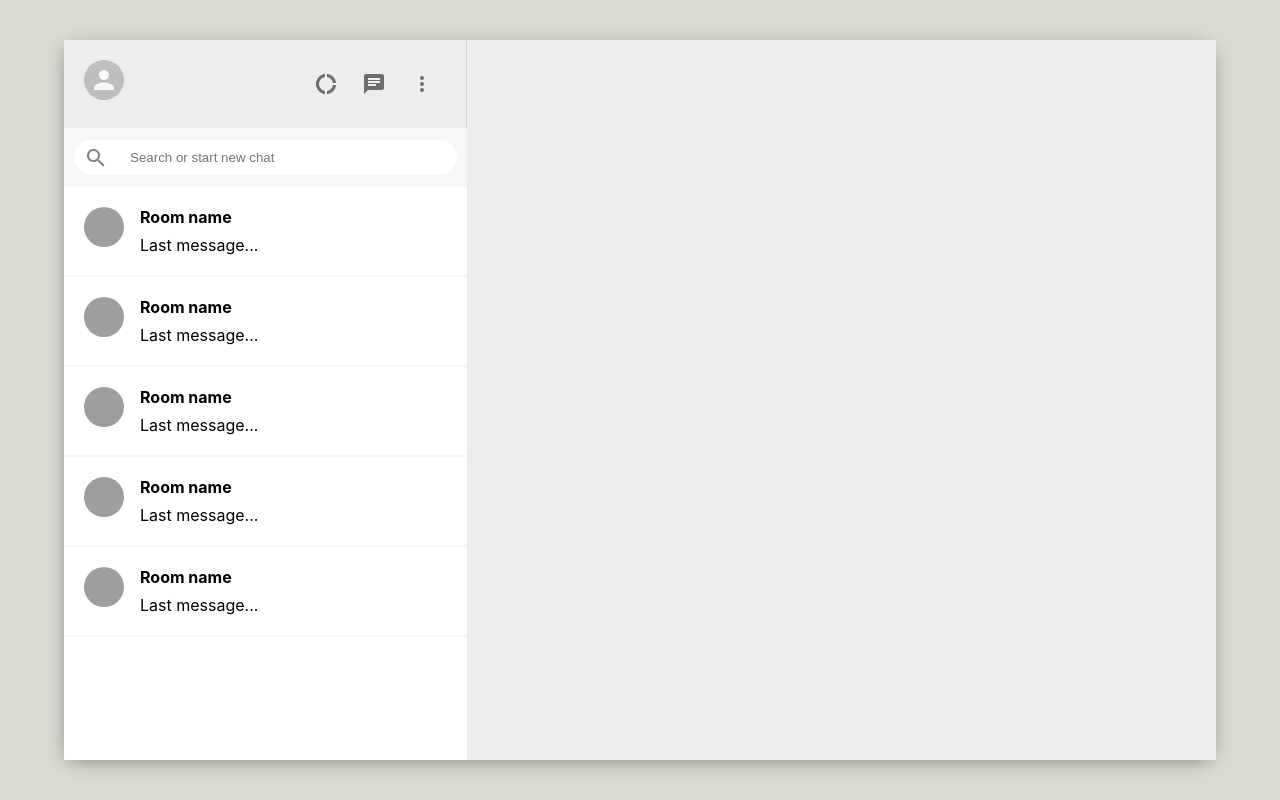
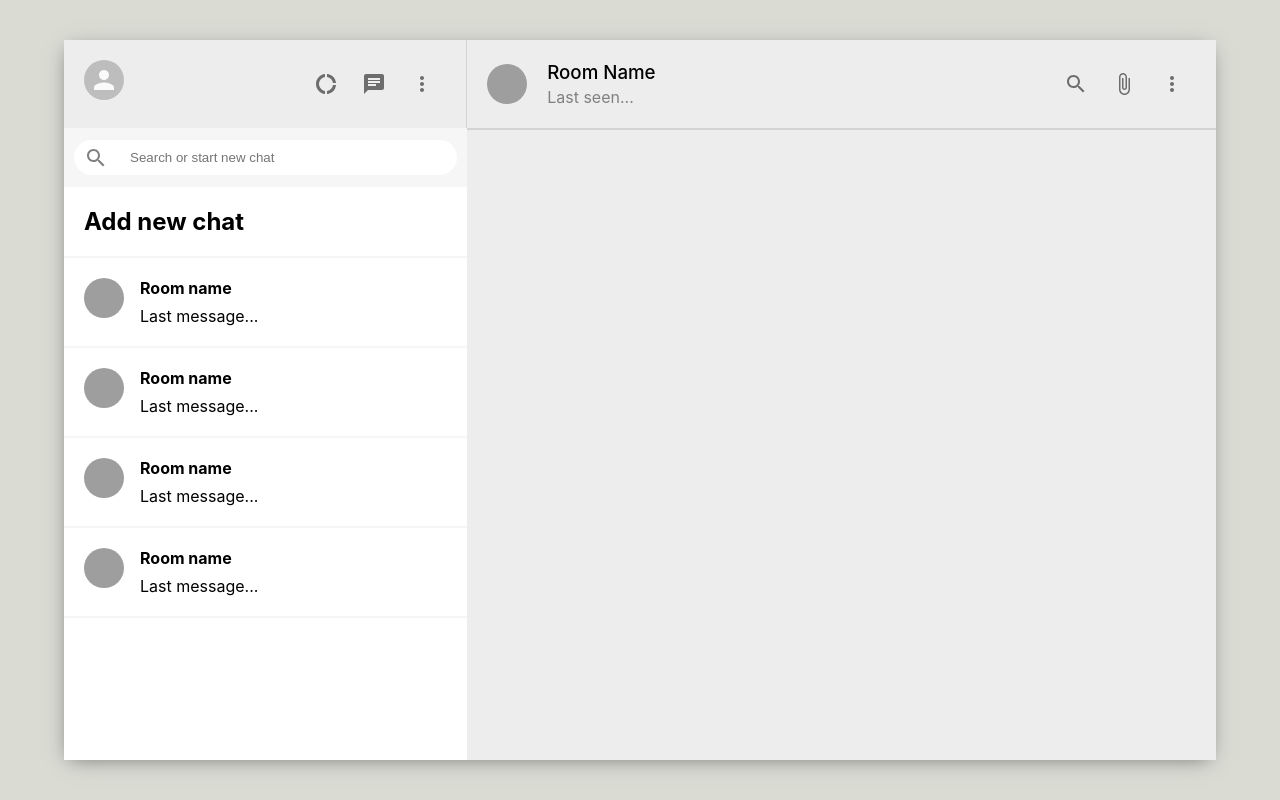
Before and after one commit to WaweruMwangiD/WhatsApp-clone, a React (Create React App) app: page / in a window 1280 px wide. Built offline with nearby package versions, Linux system fonts and the light colour scheme; grey boxes are pictures that could not be loaded.

Commit message:
chat component additions

```diff
--- a/src/App.js
+++ b/src/App.js
@@ -1,4 +1,5 @@
 import './App.css';
+import Chat from './Chat';
 import Sidebar from './Sidebar';
 
 function App() {
@@ -6,6 +7,7 @@ function App() {
     <div className="app">
       <div className="app_body">
         <Sidebar />
+        <Chat />
       </div>
 
     </div>
--- /dev/null
+++ b/src/Chat.css
@@ -0,0 +1,32 @@
+.chat{
+    flex: 0.65;
+
+}
+
+.chat_header{
+    padding: 20px;
+    display: flex;
+    align-items: center;
+    border-bottom: 2px solid lightgray;
+}
+
+.chat_header_info{
+    flex: 1;
+    padding-left: 20px;
+}
+
+.chat_header_right{
+    display: flex;
+    justify-content: space-between;
+    min-width: 100px;
+}
+
+.chat_header_info > h3{
+    margin-bottom: 3px;
+    font-weight: 500;
+
+}
+
+.chat_header_info > p {
+    color: gray;
+}
--- /dev/null
+++ b/src/Chat.js
@@ -0,0 +1,43 @@
+import { Avatar, IconButton } from '@material-ui/core';
+import { AttachFileOutlined, MoreVert, SearchOutlined } from '@material-ui/icons';
+import React, { useEffect, useState } from 'react'
+import './Chat.css'
+
+const Chat = () => {
+    const [seed, setSeed] = useState('')
+
+  useEffect(() => {
+    setSeed(Math.floor(Math.random() * 50 ))
+  }, [])
+  return (
+    <div className='chat'>
+        <div className='chat_header'>
+            <Avatar src={`https://robohash.org/${seed}`}/>
+            <div className='chat_header_info'>
+                <h3>Room Name</h3>
+                <p>Last seen...</p>
+            </div>
+            <div className='chat_header_right'>
+                <IconButton>
+                    <SearchOutlined />
+                </IconButton>
+                <IconButton>
+                    <AttachFileOutlined />
+                </IconButton>
+                <IconButton>
+                    <MoreVert />
+                </IconButton>
+            </div>
+
+        </div>
+        <div className='chat_body'>
+
+        </div>
+        <div className='chat_footer'>
+
+        </div>
+    </div>
+  )
+}
+
+export default Chat;
--- a/src/Sidebar.js
+++ b/src/Sidebar.js
@@ -34,7 +34,7 @@ const Sidebar = () => {
 
       </div>
       <div className="sidebar_chats">
-        <SidebarChats />
+        <SidebarChats addNewChat/>
         <SidebarChats />
         <SidebarChats />
         <SidebarChats />
--- a/src/SidebarChats.js
+++ b/src/SidebarChats.js
@@ -10,7 +10,13 @@ const SidebarChats = ({addNewChat}) => {
     setSeed(Math.floor(Math.random() * 50 ))
   }, [])
 
-  const createChat = () =>{}
+  const createChat = () =>{
+    const roomName = prompt("Write some stuff!!!")
+
+    if(roomName){
+      // Crazy database stuff
+    }
+  }
 
   return !addNewChat ? (
     <div className='sidebarChat'>
@@ -21,8 +27,8 @@ const SidebarChats = ({addNewChat}) => {
       </div>
     </div>
   ) : (
-    <div onClick={createChat()} className='sidebarChat'>
-      <h1>Add new chat</h1>
+    <div onClick={createChat} className='sidebarChat'>
+      <h2>Add new chat</h2>
     </div>
   )
 }
```
